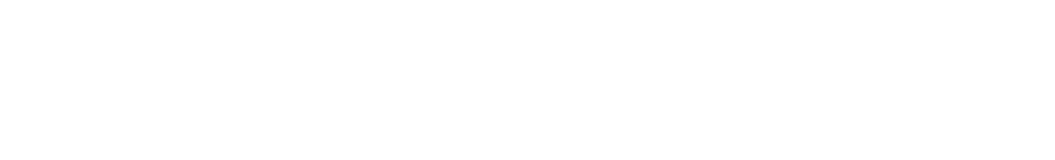
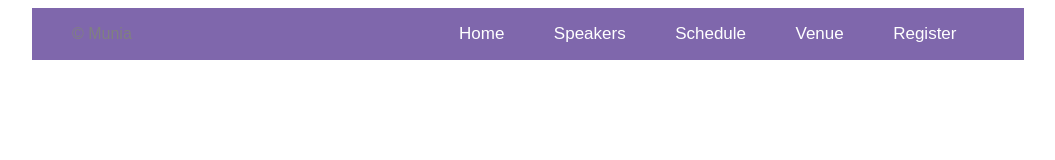
Before and after one commit to ummemunia/git_merge_practice, a plain HTML site: page index.html in a window 1280 px wide. Shown: the whole page, without its empty margins (112-1167 px from the left). Drawn offline with Linux system fonts and the light colour scheme.

Commit message:
footer done

```diff
--- a/assets/style.css
+++ b/assets/style.css
@@ -0,0 +1,31 @@
+body{
+    font-family: sans-serif;
+    font-size: 16px;
+}
+footer{
+    width:992px;
+    margin: auto;
+    background-color: rgb(127, 103, 172);
+}
+footer p{
+    margin-left: 40px;
+    display: inline-block;
+    width: 30%;
+    color:grey;
+}
+footer ul{
+    display: inline-block;
+    width: 60%;
+}
+footer ul li{
+    margin-left: 45px;
+    display: inline-block;
+}
+footer ul li a{
+    color:white;
+    text-transform: capitalize;
+    display: inline-block;
+    padding: 0px 0px;
+    text-decoration: none;
+    font-size: 17px;
+}
--- a/index.html
+++ b/index.html
@@ -5,8 +5,19 @@
     <meta http-equiv="X-UA-Compatible" content="IE=edge">
     <meta name="viewport" content="width=device-width, initial-scale=1.0">
     <title>Conference</title>
+
+    <link rel="stylesheet" href="./assets/style.css">
 </head>
 <body>
-
+    <footer>
+        <p>&copy; Munia</p>
+        <ul>
+            <li><a href="">home</a></li>
+            <li><a href="">speakers</a></li>
+            <li><a href="">schedule</a></li>
+            <li><a href="">venue</a></li>
+            <li><a href="">register</a></li>
+        </ul>
+    </footer>
 </body>
 </html>
```
